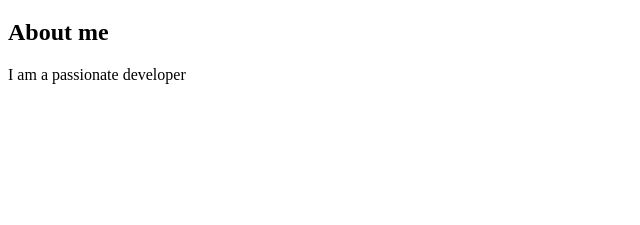
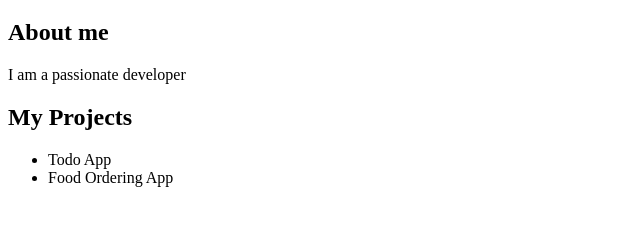
Before and after one commit to imranshaikh9930/github-dummy, a plain HTML site: page index.html in a window 1280 px wide. Shown: the part 61-286 px from the top of the page, without its empty margins (0-640 px from the left). Drawn offline with Linux system fonts and the light colour scheme.

Commit message:
work in progress

```diff
--- a/index.html
+++ b/index.html
@@ -13,6 +13,14 @@
         <p>I am a passionate developer</p>
     </section>
 
+    <section>
+        <h2>My Projects</h2>
+        <ul>
+            <li>Todo App</li>
+            <li>Food Ordering App</li>
+        </ul>
+    </section>
+
 
 </body>
 </html>
```
